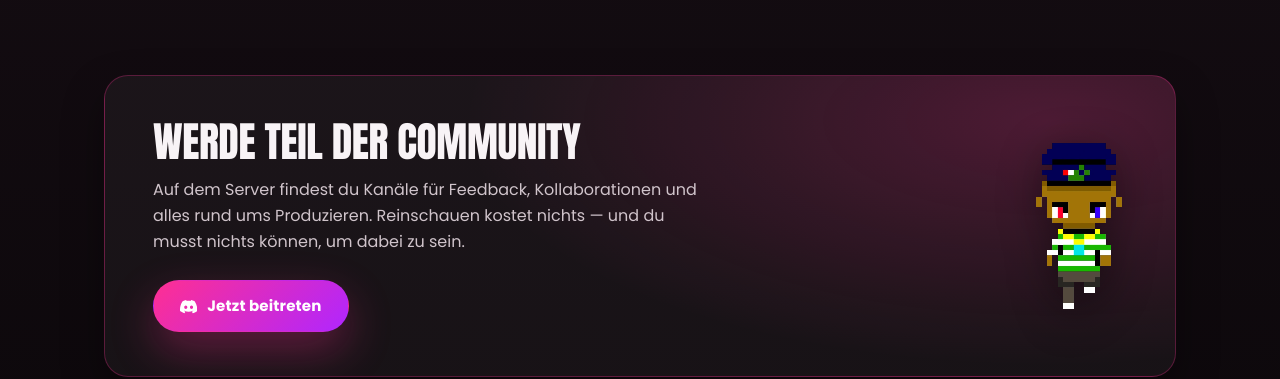
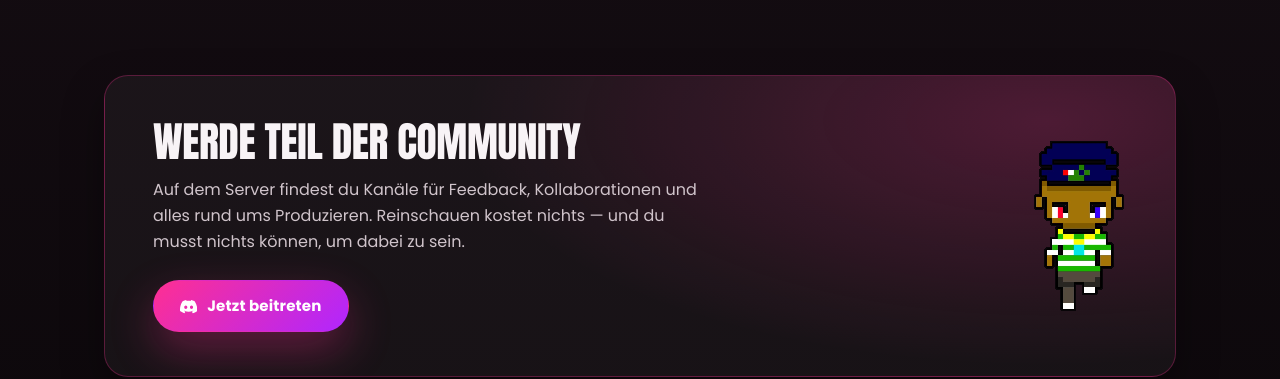
Before and after one commit to MoonIsBack/TrapHouse-Website, a Vue app: page / in a window 1280 px wide. Shown: the part 2620-2999 px from the top of the page. Built offline with nearby package versions, Linux system fonts and the light colour scheme.

Commit message:
Moon-Pixel-Kontur verstärken

```diff
--- a/src/components/discord/DiscordCta.vue
+++ b/src/components/discord/DiscordCta.vue
@@ -92,11 +92,6 @@
   /* Die Vorlage ist eine Pixelgrafik — Kanten scharf lassen */
   image-rendering: pixelated;
 
-  /* Hebt die Figur leicht vom Hintergrund ab. drop-shadow statt box-shadow:
-     Es folgt der tatsächlichen Silhouette und nicht dem rechteckigen Kasten
-     drumherum — bei einem freigestellten Bild ist das der Unterschied
-     zwischen "schwebt" und "klebt auf einem Rechteck". */
-  filter: drop-shadow(0 10px 22px rgba(0, 0, 0, 0.45));
 }
 
 @media (max-width: 720px) {
```
Also changed, not shown: src/assets/images/moon-pixel.webp.
